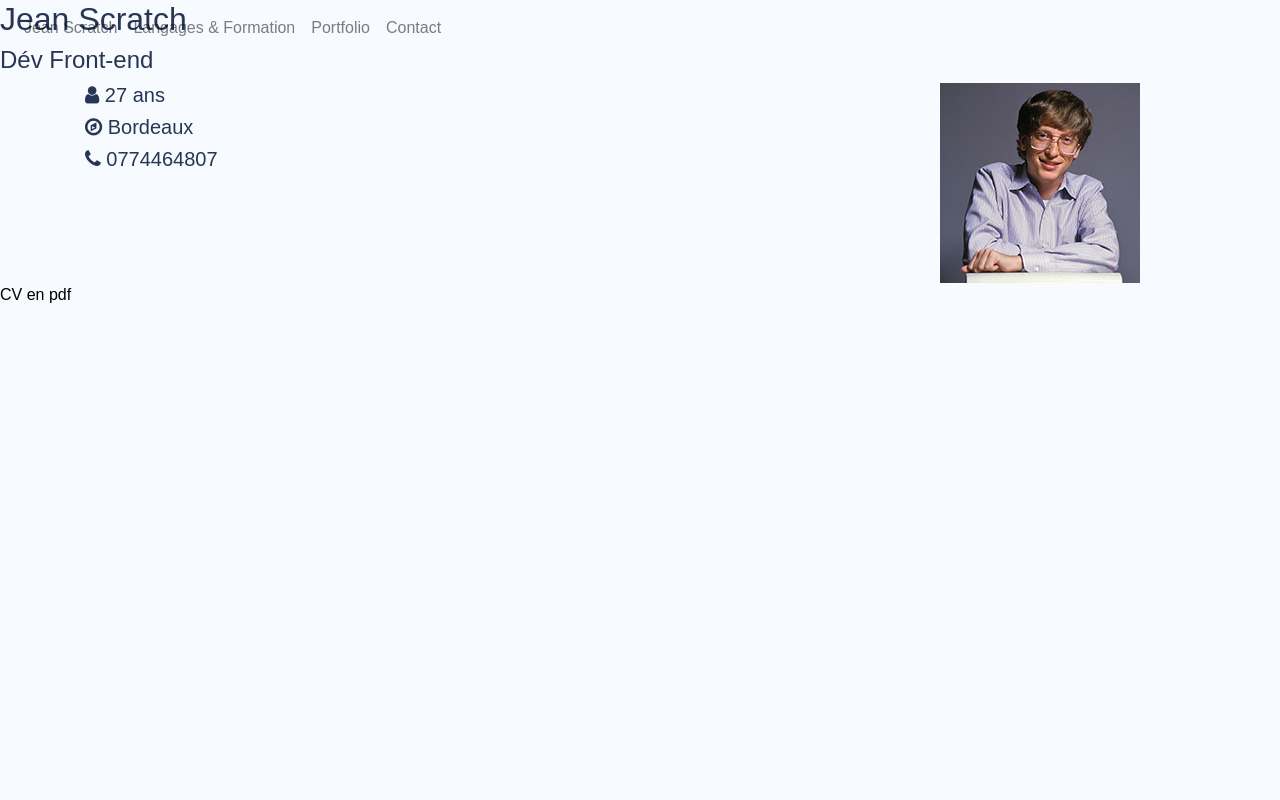
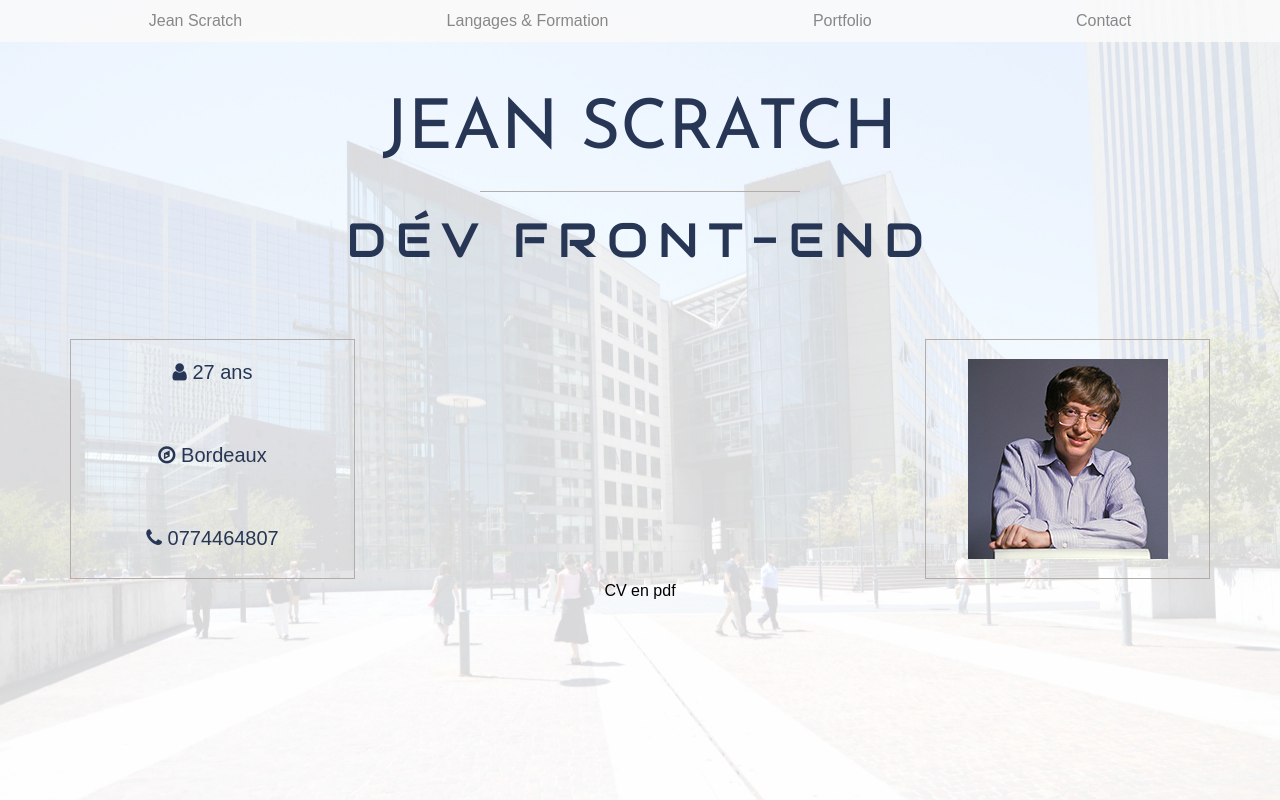
Before and after one commit to ApprendreEtEnseigner/Integration-HTML-CSS-BOOTSTRAP-JS-With-FromScratch, a plain HTML site: page index.html in a window 1280 px wide. Drawn offline with Linux system fonts and the light colour scheme; a web font is replaced by a local one.

Commit message:
ADD header v1.0

```diff
--- a/style.css
+++ b/style.css
@@ -9,3 +9,84 @@ body{
     background-color: #f7faff !important;
     font-family: 'Rambla', sans-serif;
 }
+
+h2, h3{
+    font-family: "audiowide", sans-serif;
+    letter-spacing: 0.2em;
+    text-transform:uppercase;
+    text-shadow: -1 -1 1 #283655;
+}
+
+li{
+    list-style-type: none;
+}
+
+/************************ HEADER **********************************************/
+.navbar{
+    background-color: #fafafa;
+    opacity: 0.9;
+    height: 42px;
+    transition: 0.7;
+}
+
+.navbar-nav{
+    width: 80%;
+    margin: 0 auto;
+    justify-content: space-between;
+}
+
+header{
+    text-align: center;
+    height: 100vh;
+    background: url(media/header.jpg) no-repeat fixed 50% 50%;
+    background-size: cover;
+}
+
+h1{
+    padding: 90px 0 10px 0;
+    font-family: "josefin sans", sans-serif;
+    font-weight: 100;
+    font-size: 4.3em;
+    text-transform: uppercase;
+}
+
+#line{
+    height: 1px;
+    background: #b3aca7;
+    width: 25%;
+    margin: 0 auto;
+}
+
+h2{
+    padding: 20px 0 50px 0;
+    font-size: 3em;
+    text-transform: uppercase;
+}
+
+.presentation{
+    height: 240px;
+    margin-top: 20px;
+}
+
+.info{
+    border: 1px solid #b3aca7;
+    display: flex;
+    flex-direction: column;
+    justify-content: space-between;
+    padding: 20px 0;
+}
+
+.photo{
+    border: 1px solid #b3aca7;
+    position: relative;
+}
+
+.photo img{
+    position: absolute;
+    top: 0;
+    bottom: 0;
+    left:0;
+    right: 0;
+    margin: auto;
+    height: auto;
+}
```
Also changed, not shown: index.html (+3 -0 lines).
